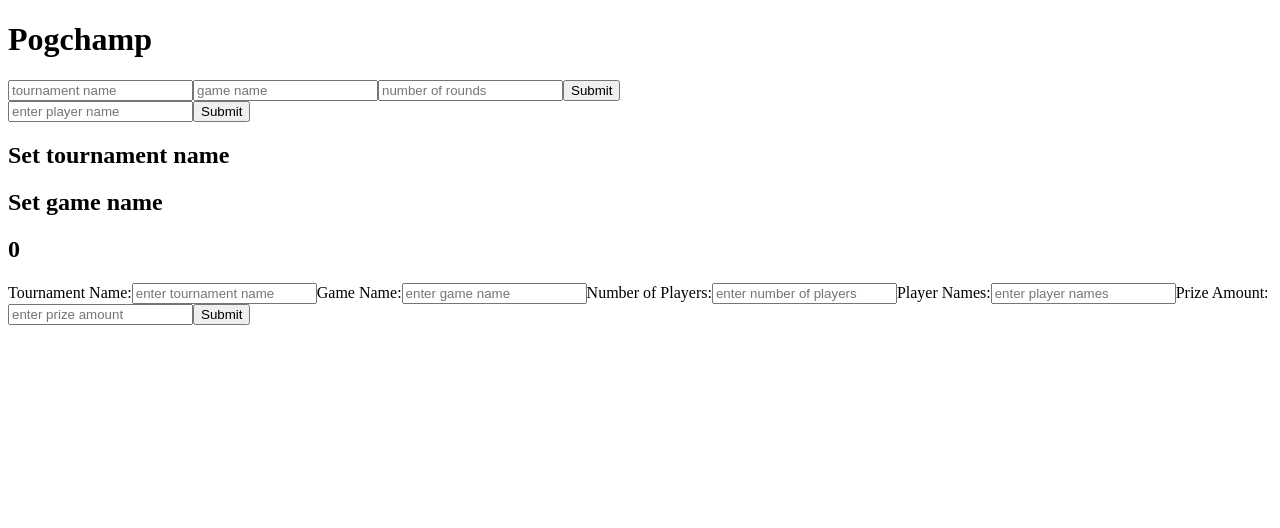
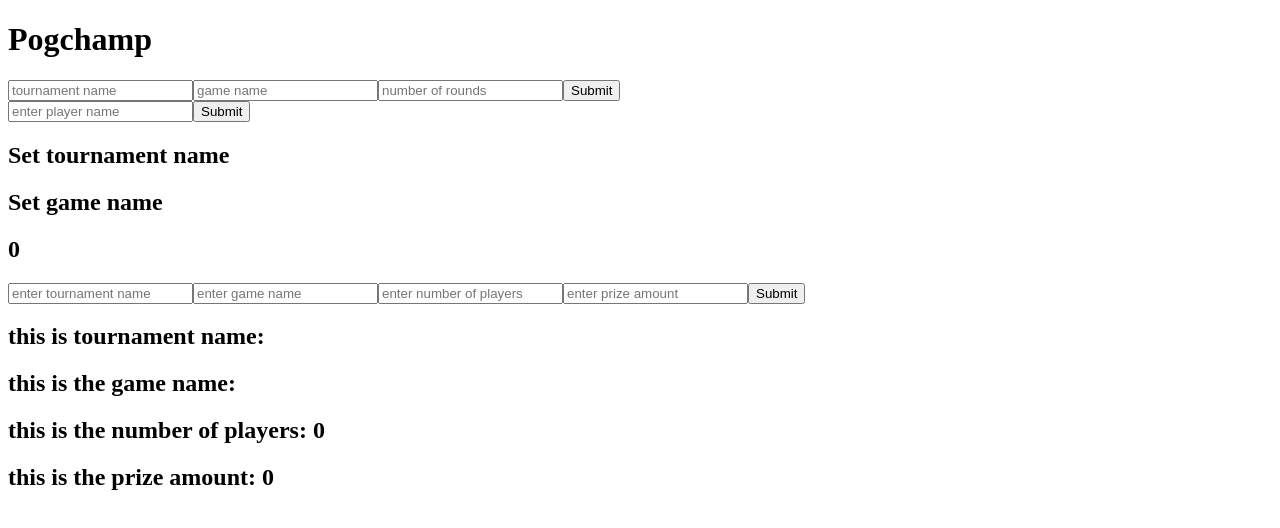
Before and after one commit to hratx-blue-ocean/pogchamp, a React app: page / in a window 1280 px wide. Shown: the top 528 px of the page. Built offline with nearby package versions, Linux system fonts and the light colour scheme.

Commit message:
updated the bracket form

```diff
--- a/client/src/components/BracketForm.jsx
+++ b/client/src/components/BracketForm.jsx
@@ -1,35 +1,54 @@
-import React from 'react';
+import React, { useState, useRef } from 'react';
 
 const BracketForm = () => {
+
+  const [bracketDetails, setBracketDetails] = useState({
+    tournamentName: '',
+    gameName: '',
+    numberOfPlayers: 0,
+    prizeAmount: 0
+  });
+
+  const tournament = useRef(null);
+  const game = useRef(null);
+  const players = useRef(null);
+  const prize = useRef(null);
+
+  const handleSubmit = () => {
+    event.preventDefault();
+
+    setBracketDetails({
+      tournamentName: tournament.current.value,
+      gameName: game.current.value,
+      numberOfPlayers: players.current.value,
+      prizeAmount: prize.current.value
+    })
+  }
+
   return (
     <div>
-      <form>
-        <label>
-          Tournament Name:
-          <input type="text" placeholder="enter tournament name"/>
-        </label>
+      <form onSubmit={handleSubmit}>
+        <input type="text" placeholder="enter tournament name" ref={tournament}/>
 
-        <label>
-          Game Name:
-          <input type="text" placeholder="enter game name"/>
-        </label>
+        <input type="text" placeholder="enter game name" ref={game}/>
 
-        <label>
-           Number of Players:
-          <input type="text" placeholder="enter number of players"/>
-        </label>
+        <input type="text" placeholder="enter number of players" ref={players}/>
 
-        <label>
-          Player Names:
-          <input type="text" placeholder="enter player names"/>
-        </label>
+        <input type="text" placeholder="enter prize amount" ref={prize}/>
 
-        <label>
-          Prize Amount:
-          <input type="text" placeholder="enter prize amount"/>
-        </label>
-        <button type="submit">Submit</button>
+        <button type="add">Submit</button>
       </form>
+
+      {
+        bracketDetails === {}
+        ? ''
+        : <div>
+          <h2> this is tournament name: {bracketDetails.tournamentName}</h2>
+          <h2> this is the game name: {bracketDetails.gameName}</h2>
+          <h2> this is the number of players: {bracketDetails.numberOfPlayers}</h2>
+          <h2> this is the prize amount: {bracketDetails.prizeAmount}</h2>
+        </div>
+      }
     </div>
   )
 }
```
Also changed, not shown: client/src/components/SwissController.jsx (line endings or trailing spaces).
